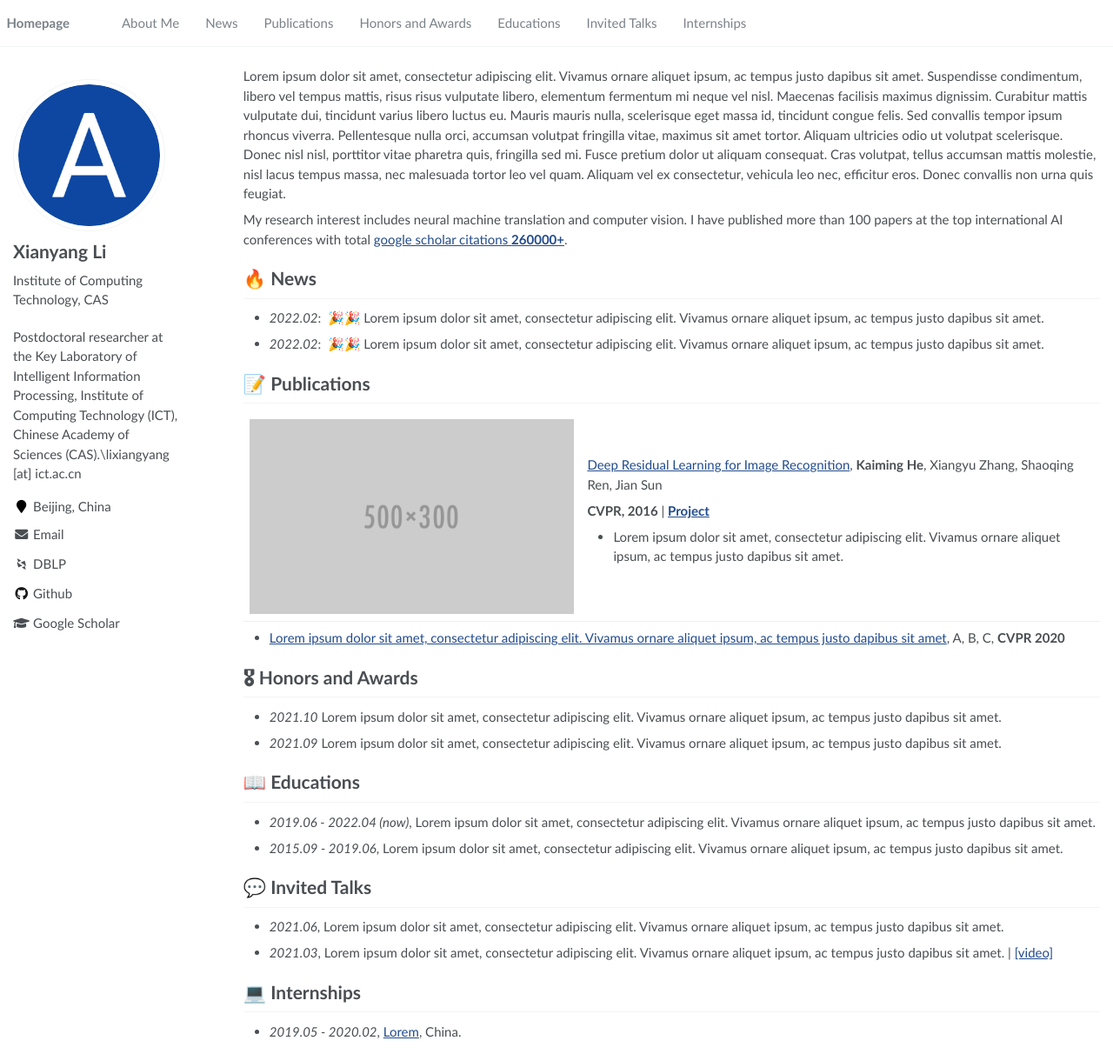
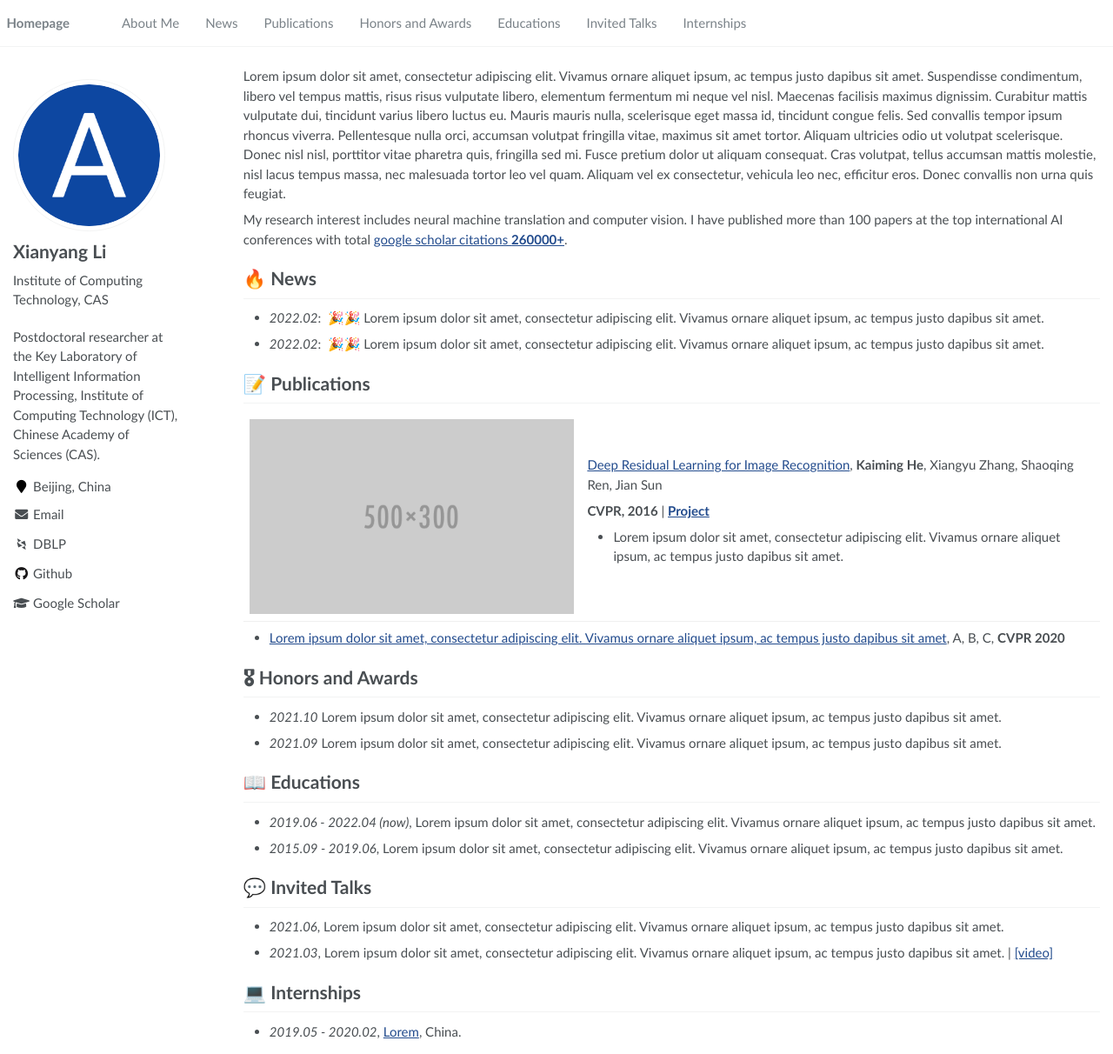
Before and after one commit to yang-zheming/xiangyangli20.github.io, a Jekyll site: the page built from _pages/about.md, in a window 1280 px wide and 1212 px high. Shown: the whole window at 87% size. Built offline with Jekyll 4.4.1, drawn with Linux system fonts in a browser that asks for light colours; some web fonts are replaced.

Commit message:
edit email

```diff
--- a/_config.yml
+++ b/_config.yml
@@ -9,7 +9,7 @@
 
 # Site Settings
 title                    : "XiangyangLi"
-description              : "Postdoctoral researcher at the Key Laboratory of Intelligent Information Processing, Institute of Computing Technology (ICT), Chinese Academy of Sciences (CAS).\\lixiangyang [at] ict.ac.cn"
+description              : "Postdoctoral researcher at the Key Laboratory of Intelligent Information Processing, Institute of Computing Technology (ICT), Chinese Academy of Sciences (CAS)."
 repository               : "XiangangLi20/xiangyangli20.github.io"
 google_scholar_stats_use_cdn : true
 
```
